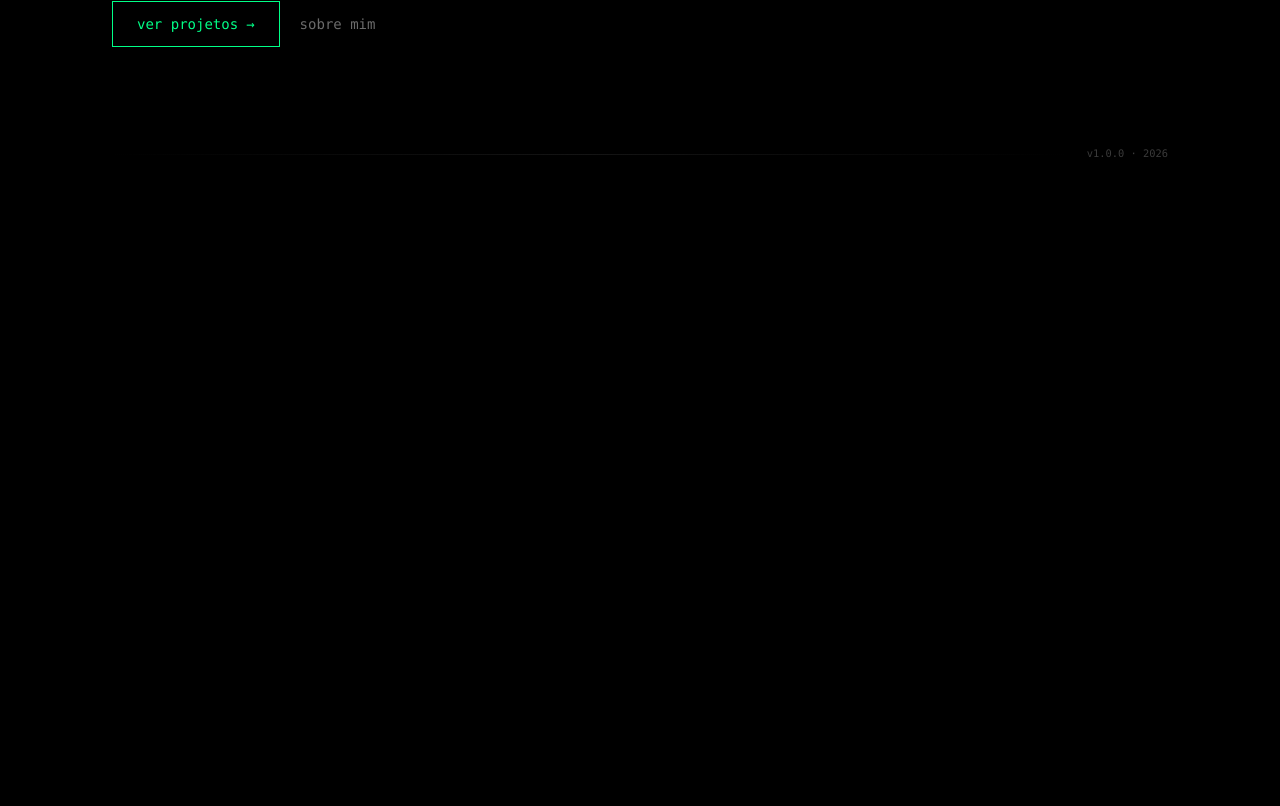
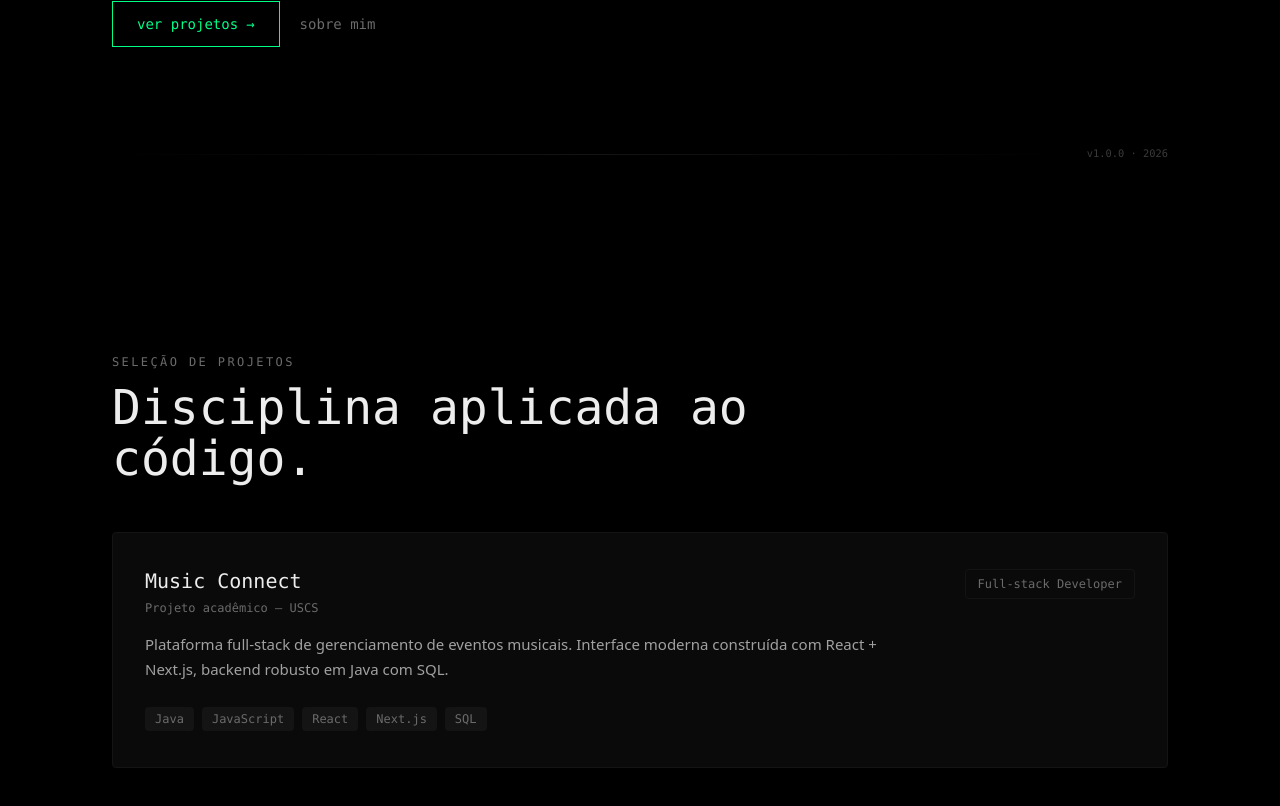
Before and after one commit to GabrielJose2004/meu-portfolio, a Next.js app: page / in a window 1280 px wide. Shown: the part 574-1380 px from the top of the page. Before the commit the page ends 800 px from the top, so only its background shows below. Built offline with nearby package versions, Linux system fonts and the light colour scheme.

Commit message:
feat: ProjectsSection with Music Connect project card

```diff
--- a/src/app/page.tsx
+++ b/src/app/page.tsx
@@ -1,4 +1,5 @@
 import { HeroSection } from '@/components/sections/HeroSection'
+import { ProjectsSection } from '@/components/sections/ProjectsSection'
 
 /**
  * Home — Server Component.
@@ -9,6 +10,7 @@ export default function Home() {
   return (
     <main className="relative">
       <HeroSection />
+      <ProjectsSection />
     </main>
   )
 }
--- /dev/null
+++ b/src/components/sections/ProjectsSection.tsx
@@ -0,0 +1,144 @@
+'use client'
+
+import type { CSSProperties } from 'react'
+
+/* ── Configuração de animações ───────────────────────────────────
+   Mesmo padrão da HeroSection: stagger declarativo.
+   ─────────────────────────────────────────────────────────────── */
+const STAGGER_STEP_MS = 140
+
+function stagger(index: number): CSSProperties {
+  return { animationDelay: `${index * STAGGER_STEP_MS}ms` }
+}
+
+const FI = '' as const
+
+/* ── Data: Projetos ────────────────────────────────────────────── */
+interface Project {
+  id: string
+  title: string
+  description: string
+  technologies: string[]
+  role: string
+  context: string
+  href?: string
+}
+
+const PROJECTS: Project[] = [
+  {
+    id: 'music-connect',
+    title: 'Music Connect',
+    description:
+      'Plataforma full-stack de gerenciamento de eventos musicais. Interface moderna construída com React + Next.js, backend robusto em Java com SQL.',
+    technologies: ['Java', 'JavaScript', 'React', 'Next.js', 'SQL'],
+    role: 'Full-stack Developer',
+    context: 'Projeto acadêmico — USCS',
+  },
+]
+
+/* ── Componente ────────────────────────────────────────────────── */
+export function ProjectsSection() {
+  return (
+    <section
+      aria-label="Projetos"
+      className={`
+        relative flex flex-col gap-12
+        px-5 py-20
+        xs:px-6 xs:py-24
+        sm:px-12 sm:py-28
+        lg:px-20 lg:py-32
+        xl:px-28
+        2k:px-40 2k:py-40
+      `}
+    >
+      {/* ── Headline da seção ──────────────────────────────────── */}
+      <div className="flex flex-col gap-3 max-w-2xl">
+        <p
+          className={`font-mono text-[0.65rem] sm:text-xs tracking-[0.2em] text-ghost uppercase ${FI}`}
+          style={stagger(0)}
+          aria-label="Tipo de seção"
+        >
+          Seleção de Projetos
+        </p>
+        <h2
+          className={`
+            font-mono font-light leading-[1.06] text-snow
+            text-[clamp(1.5rem,5vw,3rem)]
+            ${FI}
+          `}
+          style={stagger(1)}
+        >
+          Disciplina aplicada ao código.
+        </h2>
+      </div>
+
+      {/* ── Grid de cards ──────────────────────────────────────── */}
+      <div className="grid gap-6 sm:gap-8">
+        {PROJECTS.map((project, index) => (
+          <article
+            key={project.id}
+            className={`
+              group relative border border-wire rounded-sm
+              bg-surface px-6 py-7 sm:px-8 sm:py-9
+              transition-all duration-200
+              hover:border-signal hover:bg-void
+              ${FI}
+            `}
+            style={stagger(index + 2)}
+          >
+            {/* ── Conteúdo do card ──────────────────────────────── */}
+            <div className="flex flex-col gap-4">
+              {/* Título + Contexto */}
+              <div className="flex items-start justify-between gap-4">
+                <div className="flex flex-col gap-1.5">
+                  <h3 className="font-mono font-light text-lg sm:text-xl text-snow leading-tight">
+                    {project.title}
+                  </h3>
+                  <p className="font-mono text-xs text-ghost">
+                    {project.context}
+                  </p>
+                </div>
+                {/* Role pill */}
+                <span className="shrink-0 font-mono text-xs px-3 py-1.5 border border-wire text-ghost rounded-sm group-hover:border-signal group-hover:text-signal transition-colors duration-200">
+                  {project.role}
+                </span>
+              </div>
+
+              {/* Descrição */}
+              <p className="font-sans text-sm sm:text-[0.9375rem] leading-[1.7] text-silver max-w-3xl">
+                {project.description}
+              </p>
+
+              {/* Tech stack */}
+              <div className="flex flex-wrap items-center gap-2 pt-2">
+                {project.technologies.map((tech) => (
+                  <span
+                    key={tech}
+                    className="
+                      font-mono text-xs px-2.5 py-1
+                      bg-wire text-ghost rounded-sm
+                      group-hover:bg-signal group-hover:text-void
+                      transition-colors duration-200
+                    "
+                  >
+                    {tech}
+                  </span>
+                ))}
+              </div>
+            </div>
+
+            {/* ── Indicador de hover (linha accent) ──────────────── */}
+            <div
+              className="
+                absolute inset-x-0 bottom-0 h-px bg-signal
+                scale-x-0 group-hover:scale-x-100 origin-left
+                transition-transform duration-300
+              "
+              aria-hidden="true"
+            />
+          </article>
+        ))}
+      </div>
+    </section>
+  )
+}
```
